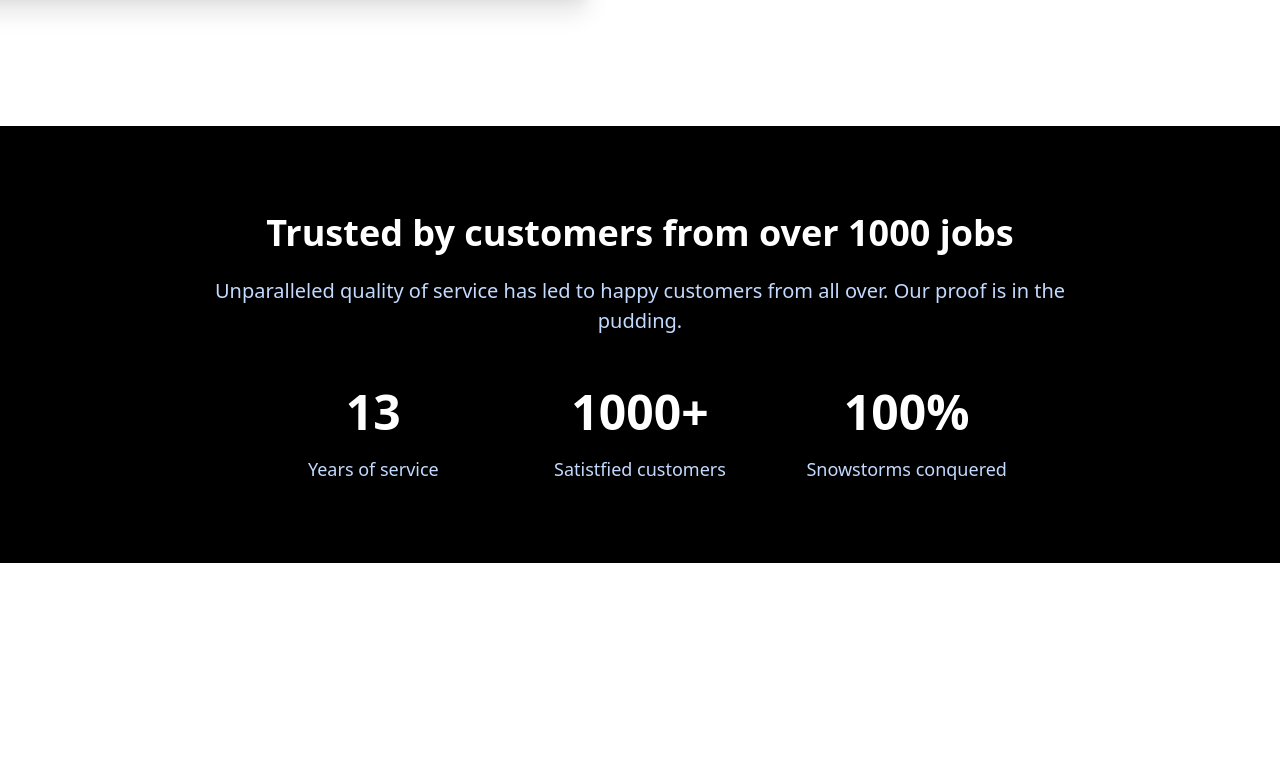
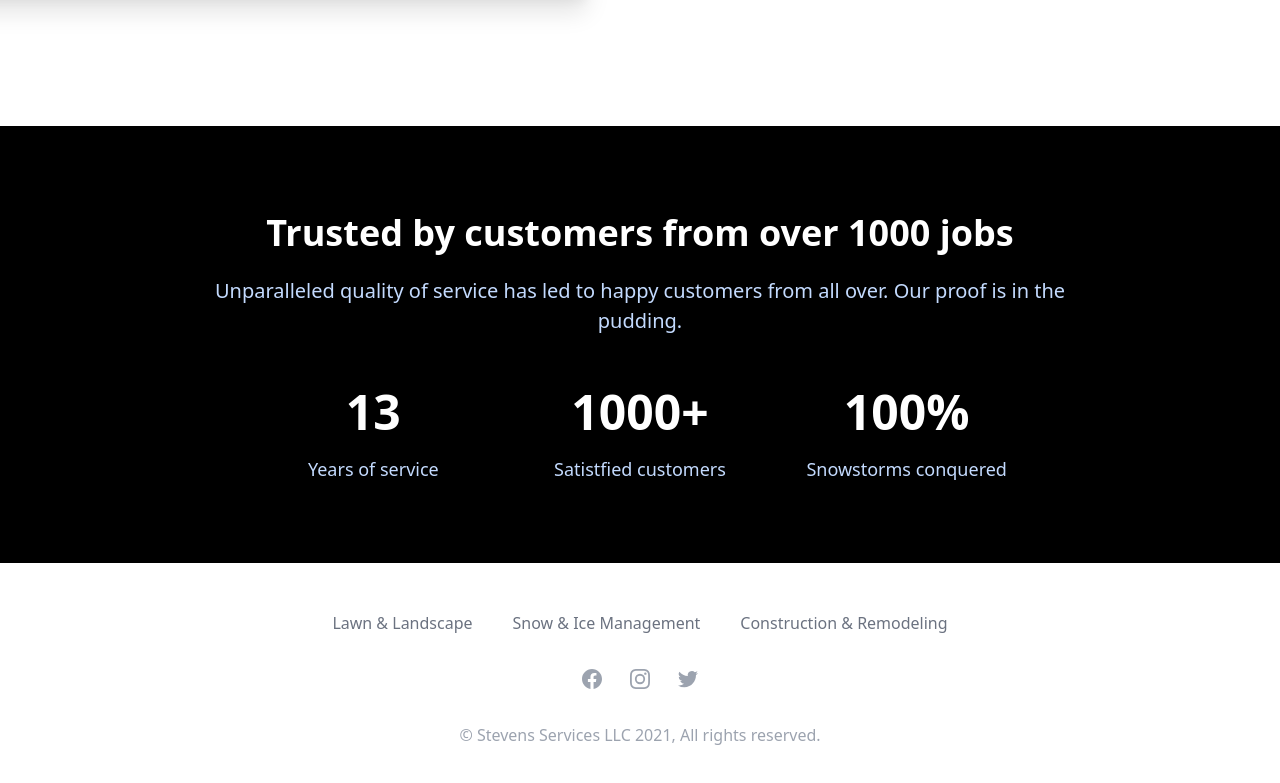
Before and after one commit to thinkjrs/stevens-services, a Next.js app: page / in a window 1280 px wide. Shown: the part 2058-2841 px from the top of the page. Before the commit the page ends 2621 px from the top, so only its background shows below. Built offline with nearby package versions, Linux system fonts and the light colour scheme; what @tailwindcss/typography would draw is missing.

Commit message:
:recycle: add Footer component outside of main layout

```diff
--- a/pages/index.jsx
+++ b/pages/index.jsx
@@ -11,6 +11,7 @@ import {
 import { ChevronDownIcon } from '@heroicons/react/solid';
 import Feature from '../components/Feature/Feature';
 import About from '../components/About/About';
+import Footer from '../components/Footer/Footer';
 
 const heroContent = {
   heroTitle: 'Stevens Services',
@@ -290,6 +291,7 @@ export default function Example() {
         <Feature />
         <About />
       </main>
+      <Footer />
     </div>
   );
 }
```
